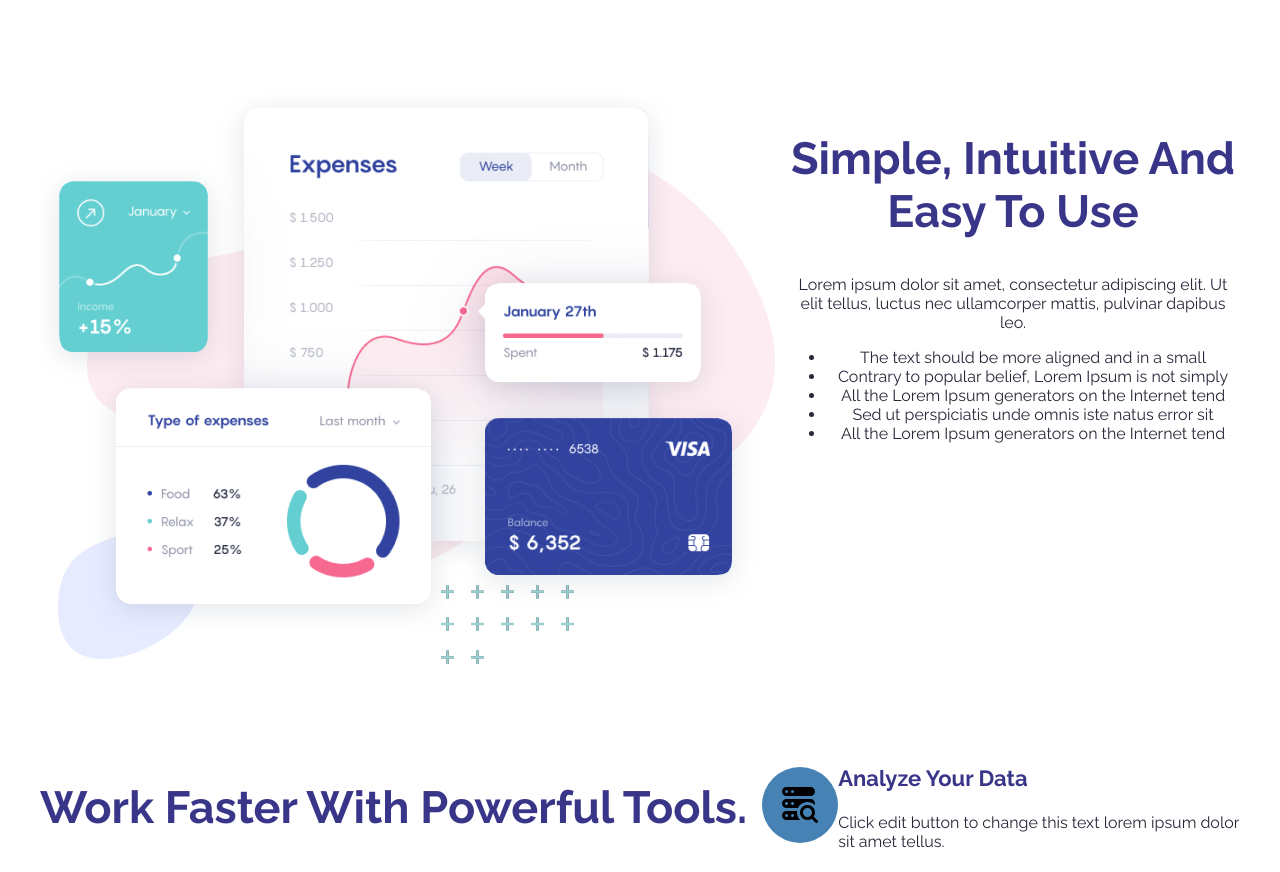
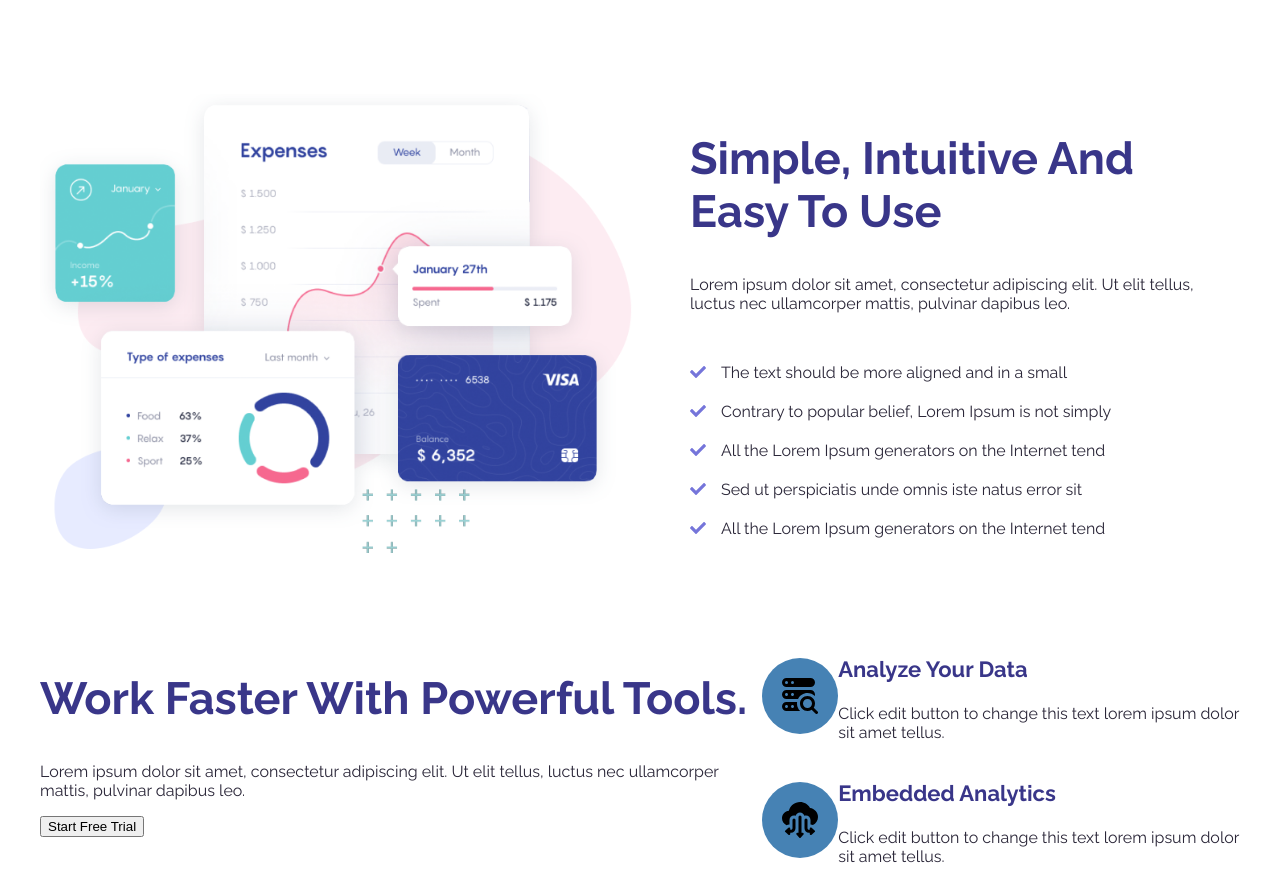
Before and after one commit to aspectum/react-frontend-sydney, a React (Create React App) app: page / in a window 1280 px wide. Shown: the part 1880-2752 px from the top of the page. Built offline with nearby package versions, Linux system fonts and the light colour scheme.

Commit message:
Snippets: refined styling

```diff
--- /dev/null
+++ b/src/components/Snippets/Snippets.css
@@ -0,0 +1,45 @@
+.snippets.container {
+    display: flex;
+}
+
+.snippets .screenshot {
+    flex-shrink: 0;
+    width: 50%;
+}
+
+.snippets .description {
+    margin-left: 50px;
+}
+
+.snippets .icon-check {
+    color: #7575DA;
+}
+
+.snippets li:hover .icon-check {
+    color: #393689;
+}
+
+.snippets li {
+    padding: 10px 0;
+}
+
+.snippets li:hover {
+    color: #393689;
+}
+
+.snippets ul {
+    list-style: none;
+    padding: 0;
+}
+
+.snippets p {
+    margin-bottom: 40px;
+}
+
+.screenshot img {
+    max-width: 100%;
+}
+
+.snippets span {
+    padding-left: 15px;
+}
--- a/src/components/Snippets/Snippets.js
+++ b/src/components/Snippets/Snippets.js
@@ -1,21 +1,24 @@
+import { FontAwesomeIcon } from '@fortawesome/react-fontawesome'
+import { faCheck } from '@fortawesome/free-solid-svg-icons'
 import snippets from './snippets.png';
+import './Snippets.css'
 
 function Snippets() {
     return (
         <div className='section-wrapper'>
-            <div className='flex tc'>
-                <div>
+            <div className='snippets container'>
+                <div className='screenshot'>
                     <img src={snippets} alt=''></img>
                 </div>
-                <div>
+                <div className='description'>
                     <h2>Simple, Intuitive And Easy To Use</h2>
                     <p>Lorem ipsum dolor sit amet, consectetur adipiscing elit. Ut elit tellus, luctus nec ullamcorper mattis, pulvinar dapibus leo.</p>
                     <ul>
-                        <li>The text should be more aligned and in a small</li>
-                        <li>Contrary to popular belief, Lorem Ipsum is not simply</li>
-                        <li>All the Lorem Ipsum generators on the Internet tend</li>
-                        <li>Sed ut perspiciatis unde omnis iste natus error sit</li>
-                        <li>All the Lorem Ipsum generators on the Internet tend</li>
+                        <li><FontAwesomeIcon icon={faCheck} className='icon-check' /><span>The text should be more aligned and in a small</span></li>
+                        <li><FontAwesomeIcon icon={faCheck} className='icon-check' /><span>Contrary to popular belief, Lorem Ipsum is not simply</span></li>
+                        <li><FontAwesomeIcon icon={faCheck} className='icon-check' /><span>All the Lorem Ipsum generators on the Internet tend</span></li>
+                        <li><FontAwesomeIcon icon={faCheck} className='icon-check' /><span>Sed ut perspiciatis unde omnis iste natus error sit</span></li>
+                        <li><FontAwesomeIcon icon={faCheck} className='icon-check' /><span>All the Lorem Ipsum generators on the Internet tend</span></li>
                     </ul>
                 </div>
             </div>
```
